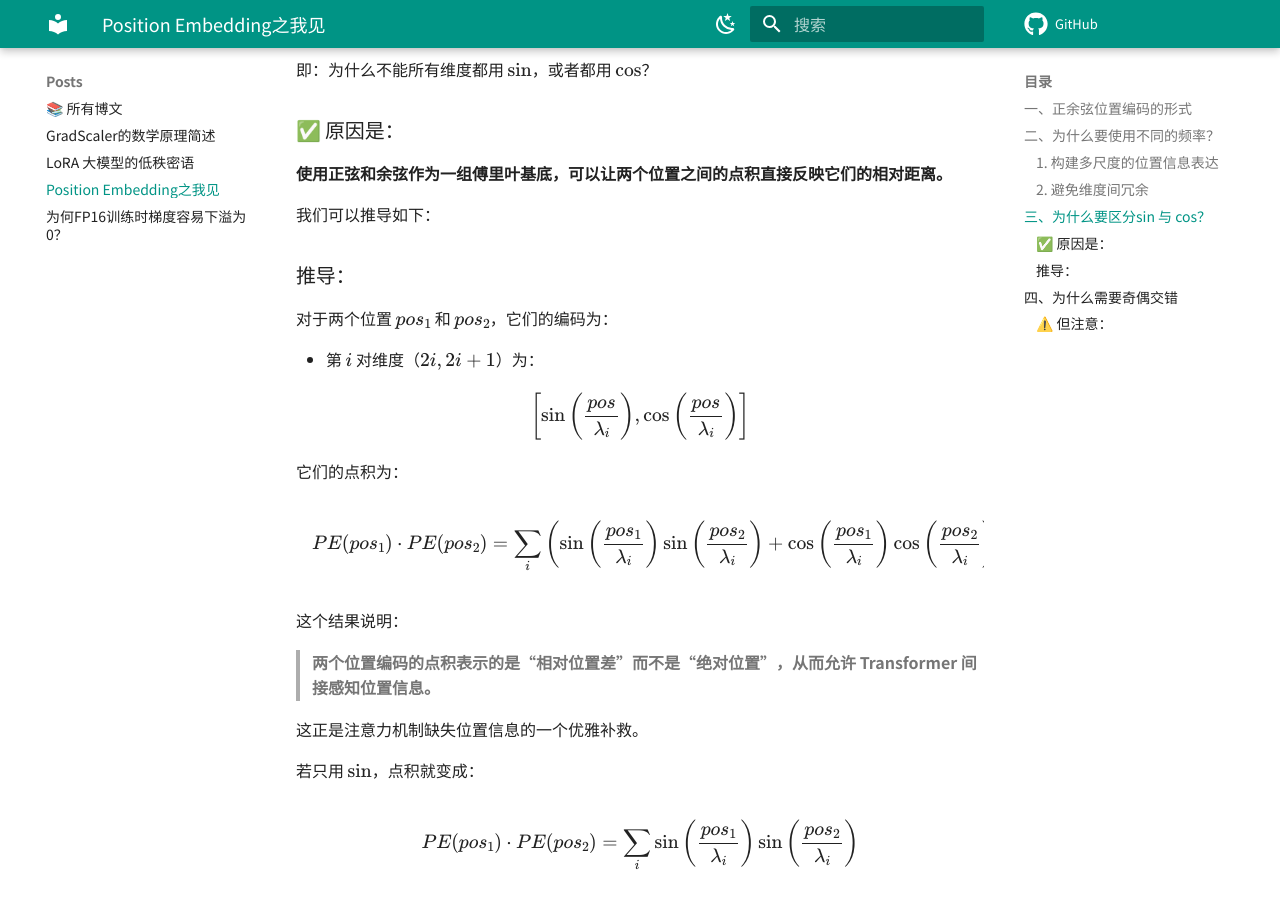
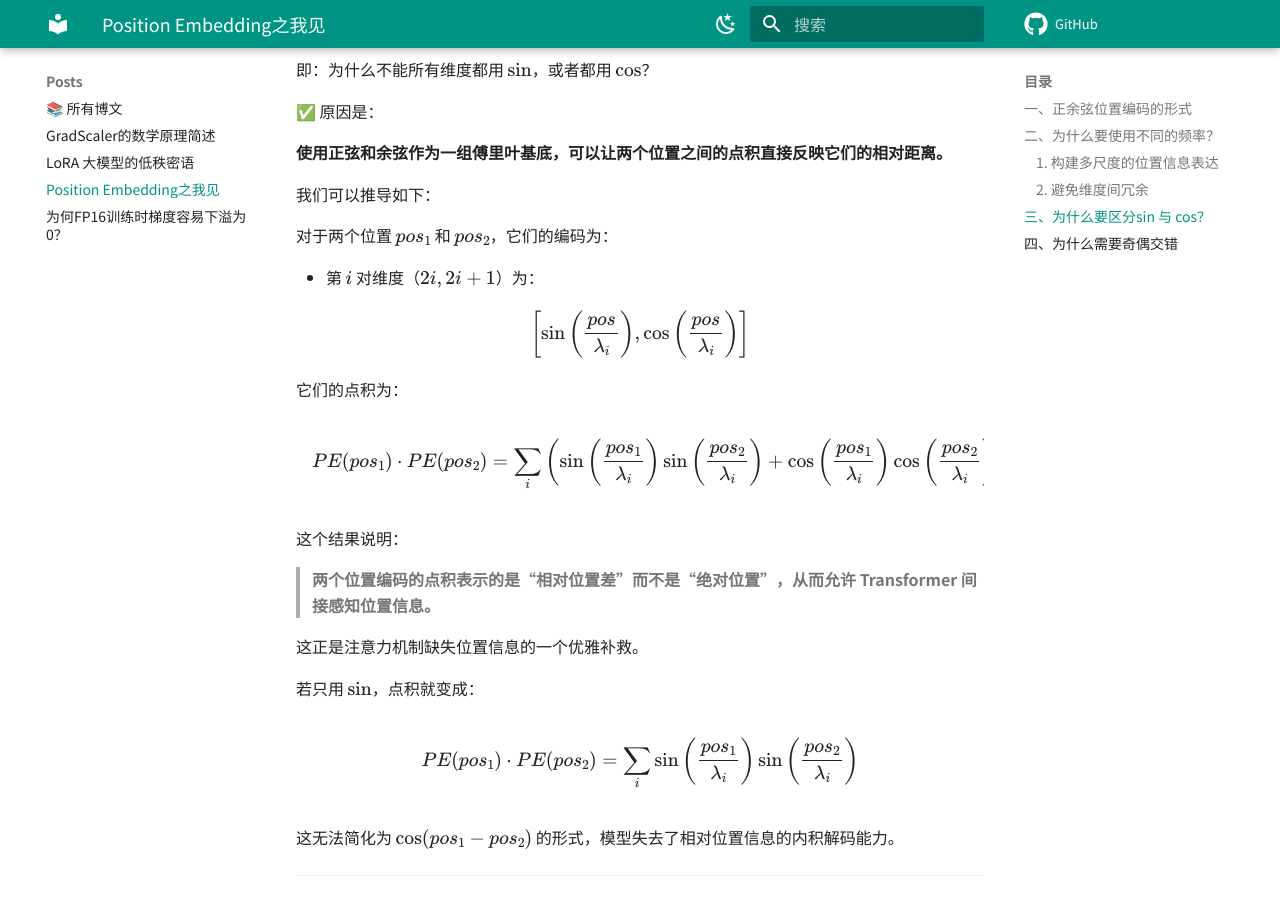
Before and after one commit to zhangxiaochuan/zhangxiaochuan.github.io, an MkDocs documentation site: the page built from docs/posts/Position Embedding之我见.md, in a window 1280 px wide and 900 px high, scrolled down 1511 px. Built offline with MkDocs 1.6.1 and Material for MkDocs 9.7.7, drawn with Linux system fonts in a browser that asks for light colours.

Commit message:
update pe

```diff
--- a/docs/posts/Position Embedding之我见.md
+++ b/docs/posts/Position Embedding之我见.md
@@ -57,13 +57,11 @@ Transformer 架构抛弃了 RNN 和 CNN 中天然带有顺序感的结构，因
 
 即：为什么不能所有维度都用 $\sin$，或者都用 $\cos$？
 
-### ✅ 原因是：
+✅ 原因是：
 
 **使用正弦和余弦作为一组傅里叶基底，可以让两个位置之间的点积直接反映它们的相对距离。**
 
 我们可以推导如下：
-
-### 推导：
 
 对于两个位置 $pos_1$ 和 $pos_2$，它们的编码为：
 
@@ -117,6 +115,6 @@ $$
 
 > 只要 sin 和 cos 是**配对使用**并且频率一一对应，无论是“交错排布”还是其他排布方式，都能保留原有性质。
 
-### ⚠️ 但注意：
+**⚠️ 但注意：**
 
 如果前半 sin 使用的是一组频率，后半 cos 使用的是**另一组频率**（比如重复、翻转或错位），那么点积结果将不再是纯粹的 $\cos(pos_1 - pos_2)$ 叠加，也就失去了相对位置可解释性。
```
